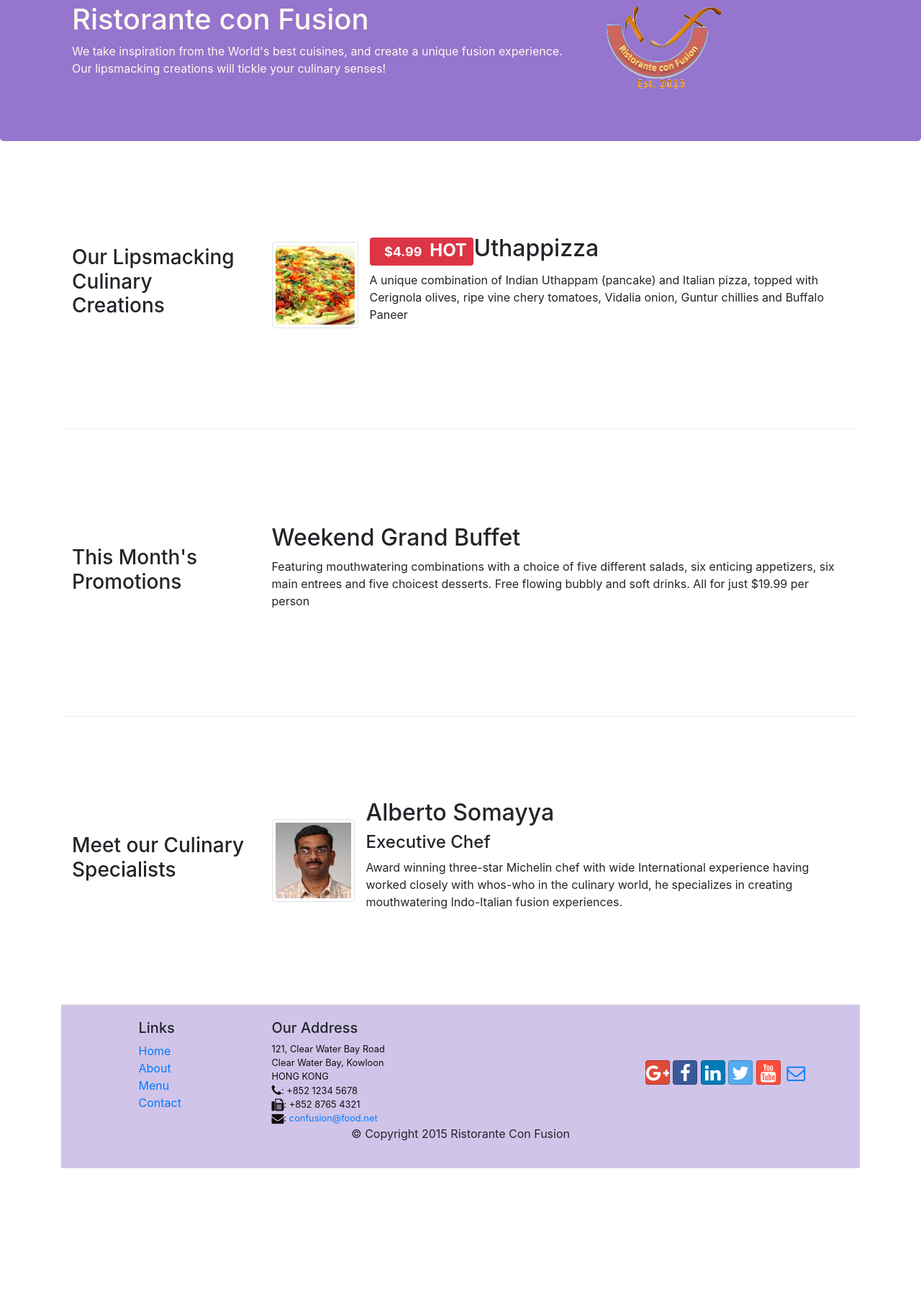
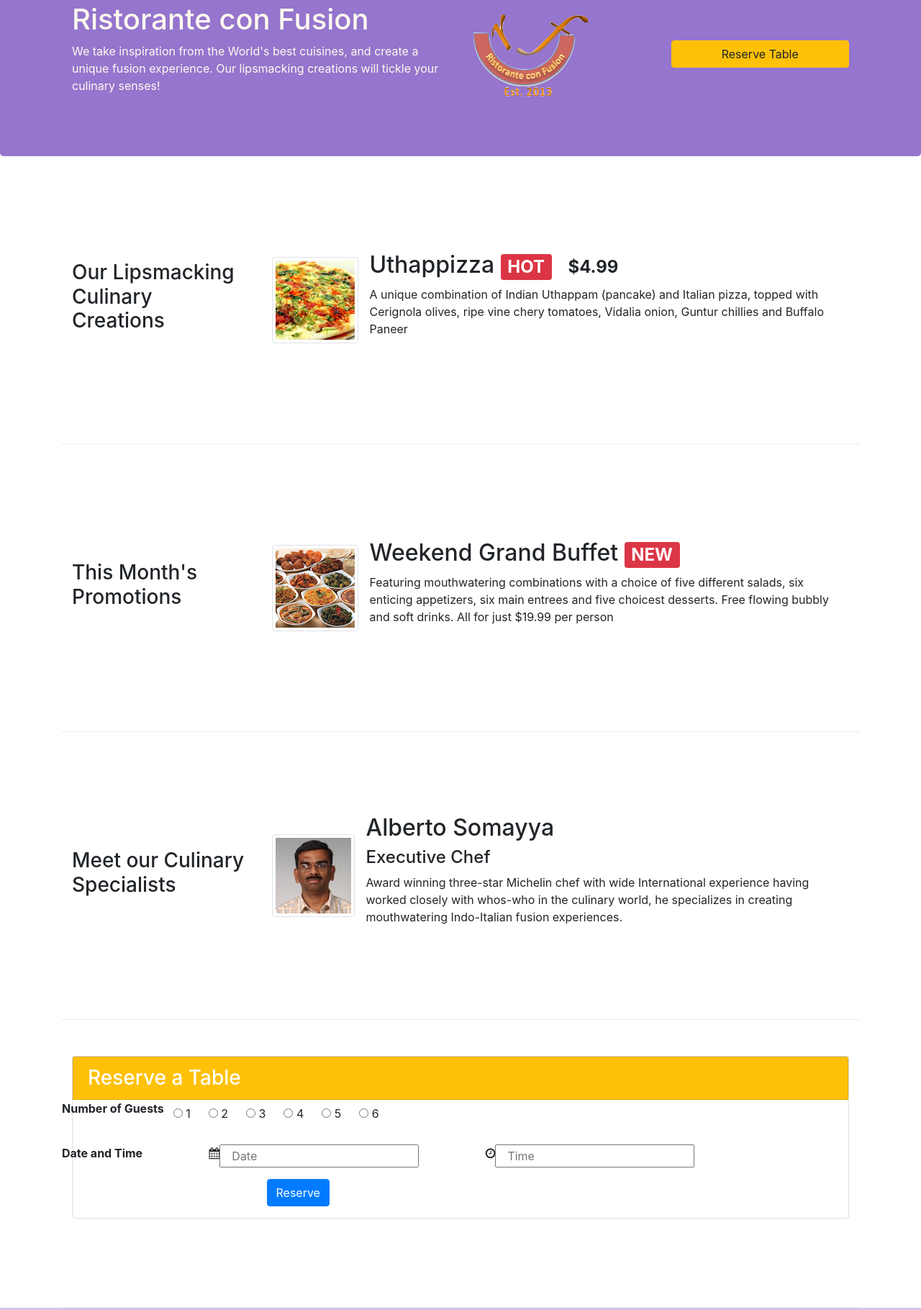
Before and after one commit to jhazelton1/conFusion, a website: page index.html in a window 1280 px wide. Shown: the part 117-1937 px from the top of the page at 72% size. Before the commit the page ends 1740 px from the top, so only its background shows below. Drawn offline with nearby package versions, Linux system fonts and the light colour scheme.

Commit message:
Assignment 2

```diff
--- a/index.html
+++ b/index.html
@@ -43,12 +43,15 @@
   <header class="jumbotron">
     <div class="container">
       <div class="row row-header">
-        <div class="col-12 col-sm-8">
+        <div class="col-6">
           <h1>Ristorante con Fusion</h1>
           <p>We take inspiration from the World's best cuisines, and create a unique fusion experience. Our lipsmacking creations will tickle your culinary senses!</p>
         </div>
-        <div class="col col-sm align-self-center">
+        <div class="col-3 col-xs align-self-center">
           <img src="img/logo.png" alt="" class="img-fluid">
+        </div>
+        <div class="col-3 col-xs align-self-center">
+          <a><button type="button" id="reserveBtn" class="btn btn-warning btn-block">Reserve Table</button></a>
         </div>
       </div>
     </div>
@@ -63,7 +66,7 @@
         <div class="media">
           <img src="img/uthappizza.png" alt="Uthappizza" class="d-flex mr-3 img-thumbnail align-self-center">
           <div class="media-body">
-            <h2 class="mt-0"><span class="badge badge-danger"><span class="badge badge-pill badge-default">$4.99</span>HOT</span>Uthappizza</h2>
+            <h2 class="mt-0"> Uthappizza <span class="badge badge-danger"> HOT </span> <span class="badge badge-pill badge-default"> $4.99 </span></h2>
             <p class="hidden-xs-down">
               A unique combination of Indian Uthappam (pancake) and Italian pizza, topped with Cerignola olives, ripe vine chery tomatoes, Vidalia onion, Guntur chillies and Buffalo Paneer</p>
           </div>
@@ -72,14 +75,19 @@
     </div>
 
     <div class="row row-content align-items-center">
-      <div class="col-sm-4 col-md-3">
+      <div class="col-sm-4 col-md-3 flex-first">
         <h3>This Month's Promotions</h3>
       </div>
       <div class="col-sm col-md">
-        <h2>Weekend Grand Buffet</h2>
+        <div class="media">
+          <img src="img/buffet.png" alt="Buffet" class="d-flex mr-3 img-thumbnail align-self-center flex-last">
+          <div class="media-body">
+        <h2>Weekend Grand Buffet <span class="badge badge-danger"> NEW </span></h2>
         <div class="hidden-xs-down">
           <p>Featuring mouthwatering combinations with a choice of five different salads, six enticing appetizers, six main entrees and five choicest desserts. Free flowing bubbly and soft drinks. All for just $19.99 per person </p>
         </div>
+        </div>
+      </div>
       </div>
     </div>
 
@@ -90,11 +98,57 @@
       <div class="col-sm col-md flex-first">
         <div class="media">
           <img src="img/alberto.png" alt="Alberto Somayya" class="d-flex mr-3 img-thumbnail align-self-center">
-        <div class="media-body">
-          <h2 class="mt-0">Alberto Somayya</h2>
-          <h4>Executive Chef</h4>
-          <p class="hidden-xs-down">Award winning three-star Michelin chef with wide International experience having worked closely with whos-who in the culinary world, he specializes in creating mouthwatering Indo-Italian fusion experiences.
-          </p>
+          <div class="media-body">
+            <h2 class="mt-0">Alberto Somayya</h2>
+            <h4>Executive Chef</h4>
+            <p class="hidden-xs-down">Award winning three-star Michelin chef with wide International experience having worked closely with whos-who in the culinary world, he specializes in creating mouthwatering Indo-Italian fusion experiences.
+            </p>
+          </div>
+        </div>
+      </div>
+    </div>
+
+    <div class="row row-content" id="reserve">
+      <div class="col-12 col-xs-6">
+        <div class="card">
+          <h3 class="card card-header bg-warning text-white">Reserve a Table</h3>
+          <div class="card-block">
+            <form>
+              <div class="form-group row">
+                <label for="guests" class="col-xs-12"><strong>Number of Guests</strong></label>
+                <div class="btn-group">
+                  <label for="radio1" class="btn">
+                    <input type="radio" name="options" autocomplete="off" id="radio1">&nbsp;1
+                  </label>
+                  <label for="radio2" class="btn">
+                    <input type="radio" name="options" autocomplete="off" id="radio2">&nbsp;2
+                  </label>
+                  <label for="radio3" class="btn">
+                    <input type="radio" name="options" autocomplete="off" id="radio3">&nbsp;3
+                  </label>
+                  <label for="radio4" class="btn">
+                    <input type="radio" name="options" autocomplete="off" id="radio4">&nbsp;4
+                  </label>
+                  <label for="radio5" class="btn">
+                    <input type="radio" name="options" autocomplete="off" id="radio5">&nbsp;5
+                  </label>
+                  <label for="radio6" class="btn">
+                    <input type="radio" name="options" autocomplete="off" id="radio6">&nbsp;6
+                  </label>
+                </div>
+              </div>
+              <div class="row form-group">
+                <label for="date" class"col-3"><strong>Date and Time</strong></label>
+                  <div class="input-group-addon offset-md-1"><span class="fa fa-calendar"></span></div>
+                  <input type="text" class="col-3 col-xs" placeholder="Date" id="date">
+                  <div class="input-group-addon offset-md-1"><span class="fa fa-clock-o"></span></div>
+                  <input type="text" class="col-3 col-xs" placeholder="Time" id="time">
+              </div>
+              <div class="form-group row offset-md-3">
+                <button class="btn btn-primary" type="submit">Reserve</button>
+              </div>
+          </div>
+          </form>
         </div>
       </div>
     </div>
@@ -146,6 +200,14 @@
   <script src="node_modules/jquery/dist/jquery.min.js"></script>
   <script src="node_modules/tether/dist/js/tether.min.js"></script>
   <script src="node_modules/bootstrap/dist/js/bootstrap.min.js"></script>
+
+  <script type="text/javascript">
+    $('#reserveBtn').click(function() {
+      $('html, body').animate({
+        scrollTop: $('#reserve').offset().top
+      }, 500);
+    })
+  </script>
 </body>
 
 </html>
```
